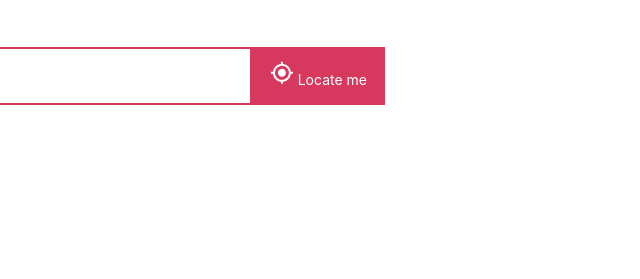
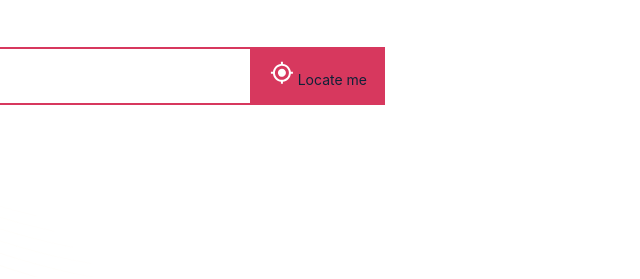
Before and after one commit to maharshi1712/TempDesign, a plain HTML site: page index.html in a window 1280 px wide. Shown: the part 523-802 px from the top of the page, 319-959 px from the left. Drawn offline with nearby package versions, Linux system fonts and the light colour scheme.

Commit message:
Update index.html

```diff
--- a/index.html
+++ b/index.html
@@ -104,7 +104,7 @@
         }
 
          :root {
-            --input-color: #fff;
+            --input-color: #102138;
             --input-border: #D7385E;
             --input-background: #fff;
             --input-placeholder: #CBD1DC;
```
